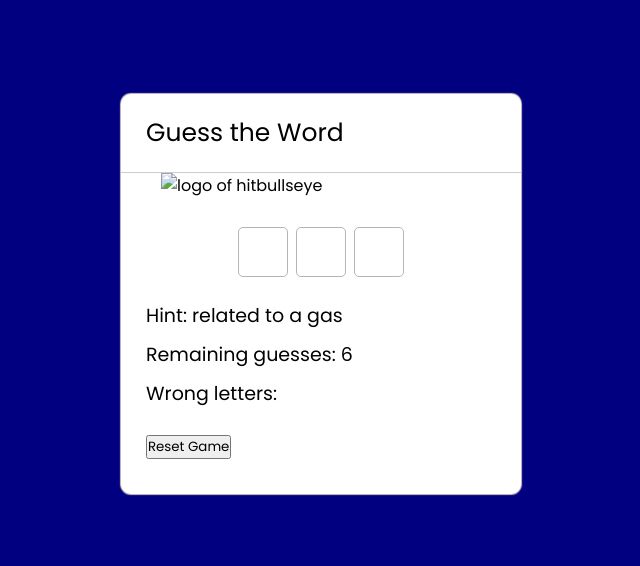
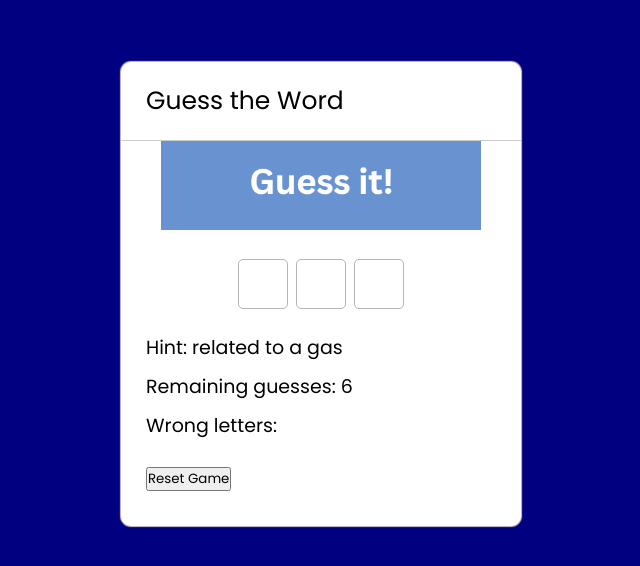
Before and after one commit to Geya-Sahithi/Guess-word, a plain HTML site: page index.html in a window 1280 px wide. Shown: the part 156-722 px from the top of the page, without its empty margins (319-959 px from the left). Drawn offline with Linux system fonts and the light colour scheme; a web font is replaced by a local one.

Commit message:
Update index.html

```diff
--- a/index.html
+++ b/index.html
@@ -9,7 +9,7 @@
   <body>
     <div class="wrapper">
       <h1>Guess the Word</h1>
-      <img class="logo" src="logo.png" alt="logo of hitbullseye">
+      <img class="logo" src="img.png" alt="logo of hitbullseye">
       <div class="content">
         <input type="text" class="typing-input" maxlength="1">
         <div class="inputs"></div>
```
